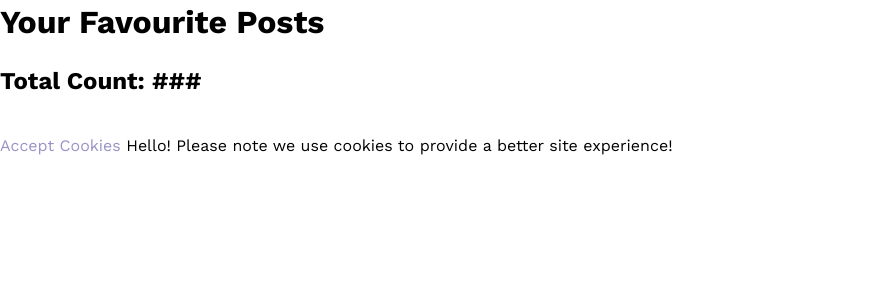
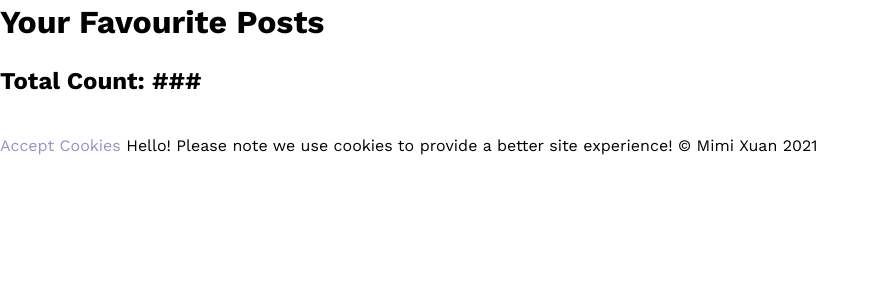
Before and after one commit to pepe27/wasim-indiv-project, a PHP site: page /favourites.php in a window 1280 px wide. Shown: the part 53-353 px from the top of the page, without its empty margins (0-879 px from the left). Run offline with PHP 8.4, Linux system fonts and the light colour scheme; the visitor is signed in with stand-in values (Sample User, id 1); some web fonts are replaced.

Commit message:
copyright thing. but still not fav functionality

```diff
--- a/favourites.php
+++ b/favourites.php
@@ -1,18 +1,13 @@
 <?php
 //favourites.php
-?>
-
-<?php
 include("includes/session-check.php");
 include("includes/header.php");
 ?>
 
 <h1>Your Favourite Posts</h1>
 <h2>Total Count: ###</h2>
-
-<section>
-
-</section>
+<section></section>
+<!-- HOW TO IMPLEMENT? LOOK AT THE A1/A2 CODE FOR LIKES / SET FEATURED ARTICLE (except CAN have multiple favourite? How to design the DB??) -->
 
 <?php
 include("includes/footer.php");
--- a/includes/footer.php
+++ b/includes/footer.php
@@ -7,6 +7,7 @@
 <a href="javascript:;" id="cookies">Accept Cookies</a>
 <p style="display:inline-block">Hello! Please note we use cookies to provide a better site experience!</p>
 <p id="pFooter" style="display:none"> Cookies were accepted. Would you like to revoke?</p>
+&copy; <?php echo ('Mimi Xuan ' . date("Y")); ?>
 
 </footer>
 
```
Also changed, not shown: process-edit-post.php (+5 -8 lines), includes/header.php (line endings or trailing spaces).
